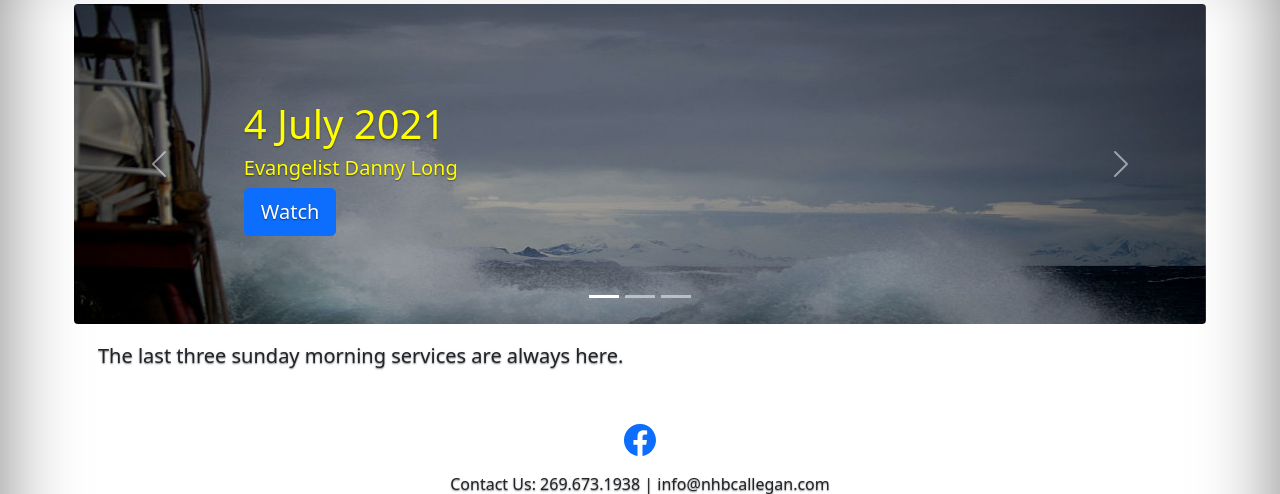
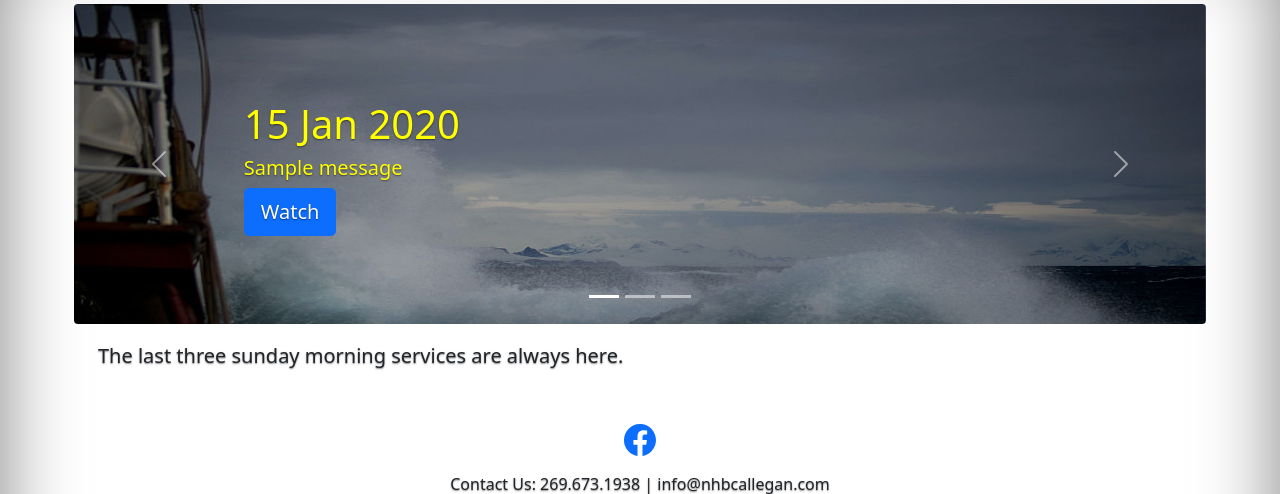
Before and after one commit to youngmcdev/newhope, a Flask app: page /messages in a window 1280 px wide. Shown: the part 56-550 px from the top of the page. Run offline with Flask 2, Linux system fonts and the light colour scheme; tables that the repository leaves empty hold one stand-in row (values such as "Sample post"); some libraries are stand-ins or nearby versions.

Commit message:
[develop]: Messages are now stored in a database.
Donation page is now presentable.

```diff
--- a/app/__init__.py
+++ b/app/__init__.py
@@ -4,9 +4,11 @@ from logging.handlers import SMTPHandler, RotatingFileHandler
 import os
 from flask import Flask
 from config import Config
+from flask_sqlalchemy import SQLAlchemy
 
 app = Flask(__name__)
 app.config.from_object(Config)
+db = SQLAlchemy(app)
 
 if not app.debug:
     if not os.path.exists('logs'):
--- a/app/routes.py
+++ b/app/routes.py
@@ -3,9 +3,10 @@ import os
 import math
 import stripe
 from flask import Flask, url_for, render_template, jsonify, request, flash, redirect
-from app import app
+from app import app, db
 from app.forms import LoginForm, DonateForm
-from datetime import datetime, date, time
+from app.models import VideoMessage
+from datetime import datetime, date, time, timezone
 import logging
 from logging.handlers import RotatingFileHandler
 
@@ -16,6 +17,8 @@ from logging.handlers import RotatingFileHandler
 # 4) Install Stripe via "pip install --upgrade stripe"
 # 5) If the files .env or .flaskenv are being used, then execute "pip install python-dotenv"
 # 5.1) pip intall flask-wtf
+# 5.2) pip install flask-sqlalchemy
+# 5.3) pip install flask-migrate NOTE: We're not usingt this yet. It's safe to ignore
 # 6) Execute "flask run"
 
 # To start the application (assuming the environment has been setup after cloning the repo):
@@ -25,7 +28,13 @@ from logging.handlers import RotatingFileHandler
 #        Note: This is being done via the .flaskenv file
 # 4) Set any environment variables needed by the application.
 #        Note: There should be a batch file to do this, but that will not be in the repo.
+# 4.1) The database may need to be initialized. From the python interpreter...
+# 4.1.1) from app import db
+# 4.1.2) db.create_all()
 # 5) Execute "flask run"
+
+# Generate requirements file: pip freeze > requirements.txt
+# Install requirementns: pip install -r requirements.txt
 
 # Activate environment one server
 # source /home/nhbcalle/virtualenv/proj/newhopebeta/3.8/bin/activate && cd /home/nhbcalle/proj/newhopebeta
@@ -45,6 +54,22 @@ class PageTemplate:
         self.customerEmail = ''
         self.donationAmount = 0
         self.googleApiKey = googleApiKey
+        self.messages = []
+
+class Message:
+    def __init__(self, id = 0):
+        self.id = id
+        self.title = ''
+        self.description = ''
+        self.youtube_id = ''
+        self.timestamp = datetime.now(timezone.utc)
+        self.image_file = ''
+        self.image_description = ''
+
+class Image:
+    def __init__(self, filename = '', description = ''):
+        self.filename = filename
+        self.description = description
 
 pageModel = PageTemplate('New Hope Baptist Church')
 
@@ -67,6 +92,16 @@ def introduction():
 
 @app.route('/messages')
 def messages():
+    messageList = VideoMessage.query.order_by(VideoMessage.timestamp.desc()).limit(3).all()
+    imageList = GetImages()
+    index = 0
+    app.logger.info(f'{len(messageList)} video message were retrieved to display.')
+
+    pageModel.messages.clear()
+    for message in messageList:
+        pageModel.messages.append(MapMessage(index, message, imageList[index]))
+        index = index + 1
+
     return render_template('messages.html', model = pageModel)
 
 @app.route('/live')
@@ -193,3 +228,16 @@ def calculate_order_amount(items):
     # Calculate the order total on the server to prevent
     # people from directly manipulating the amount on the client
     return 1986
+
+def MapMessage(id: int, message: VideoMessage, image: Image) -> Message:
+    result = Message(id)
+    result.title = message.title
+    result.timestamp = message.timestamp
+    result.description = message.description
+    result.youtube_id = message.youtube_id
+    result.image_file = image.filename
+    result.image_description = image.description
+    return result
+
+def GetImages():
+    return [Image('storm.jpg', 'Storm'), Image('man-walking-with-bag.jpg', 'Walking Man'), Image('bible-on-rock.jpg', 'Bible')]
--- a/app/templates/messages.html
+++ b/app/templates/messages.html
@@ -18,39 +18,20 @@
         <button type="button" data-bs-target="#myCarousel" data-bs-slide-to="2"></button>
     </div>
     <div class="carousel-inner rounded">
-        <div class="carousel-item active">
-            <img src="{{ url_for('static', filename='storm.jpg') }}" class="d-block w-100" alt="Storm" />
-
-			<div class="container">
-                <div class="carousel-caption text-start">
-                    <h1>4 July 2021</h1>
-                    <h5>Evangelist Danny Long</h5>
-                    <p><a class="btn btn-lg btn-primary nh-watch-btn" data-url="https://www.youtube.com/embed/X_tZxywMJWM" href="#">Watch</a></p>
+        {% for message in model.messages %}
+        <div class="carousel-item {{ 'active' if message.id == 0 else '' }}">
+            <img src="{{ url_for('static', filename=message.image_file) }}" class="d-block w-100" alt="{{ message.image_description }}" />
+            <input type="hidden" id="message-id" value="{{message.id}}" />
+            <div class="container">
+                <div class="carousel-caption {{ 'text-start' if message.id == 0 else ('text-end' if message.id == (model.messages|length - 1) else '') }} ">
+                    <h1>{{ message.timestamp.strftime('%d %b %Y') }}</h1>
+                    <h5>{{ message.title }}</h5>
+                    <!-- <h6>{{ message.description }}</h6> MCY - I'd like to work this in. -->
+                    <p><a class="btn btn-lg btn-primary nh-watch-btn" data-url="https://www.youtube.com/embed/{{ message.youtube_id }}" href="#">Watch</a></p>
                 </div>
             </div>
         </div>
-        <div class="carousel-item">
-            <img src="{{ url_for('static', filename='man-walking-with-bag.jpg') }}" class="d-block w-100" alt="Walking Man" />
-
-            <div class="container">
-                <div class="carousel-caption">
-                    <h1>27 June 2021</h1>
-                    <h5>Them That Dwell On the Earth</h5>
-                    <p><a class="btn btn-lg btn-primary nh-watch-btn" data-url="https://www.youtube.com/embed/_xTc7RHmISE" href="#">Watch</a></p>
-                </div>
-            </div>
-        </div>
-        <div class="carousel-item">
-            <img src="{{ url_for('static', filename='bible-on-rock.jpg') }}" class="d-block w-100" alt="Bible" />
-
-            <div class="container">
-                <div class="carousel-caption text-end">
-                    <h1>20 June 2021</h1>
-                    <h5>Jairus Besought Him Greatly</h5>
-                    <p><a class="btn btn-lg btn-primary nh-watch-btn" data-url="https://www.youtube.com/embed/w4c74k2BKUc" href="#">Watch</a></p>
-                </div>
-            </div>
-        </div>
+        {% endfor %}
     </div>
     <button class="carousel-control-prev" type="button" data-bs-target="#myCarousel" data-bs-slide="prev">
         <span class="carousel-control-prev-icon" aria-hidden="true"></span>
--- a/config.py
+++ b/config.py
@@ -11,3 +11,5 @@ class Config(object):
     MAIL_SENDER = os.environ.get('MAIL_SENDER', 'no_reply@nhbcallegan.com')
     MAIL_PASSWORD = os.environ.get('MAIL_PASSWORD') or ''
     ADMINS = ['galt_69@hotmail.com']
+    SQLALCHEMY_DATABASE_URI = os.environ.get('DATABASE_URL') or 'sqlite:///' + os.path.join(basedir, 'app.db')
+    SQLALCHEMY_TRACK_MODIFICATIONS = False
```
Also changed, not shown: app/models.py (+22 -2 lines), app/templates/donate.html (+9 -14 lines), app.db (added).
